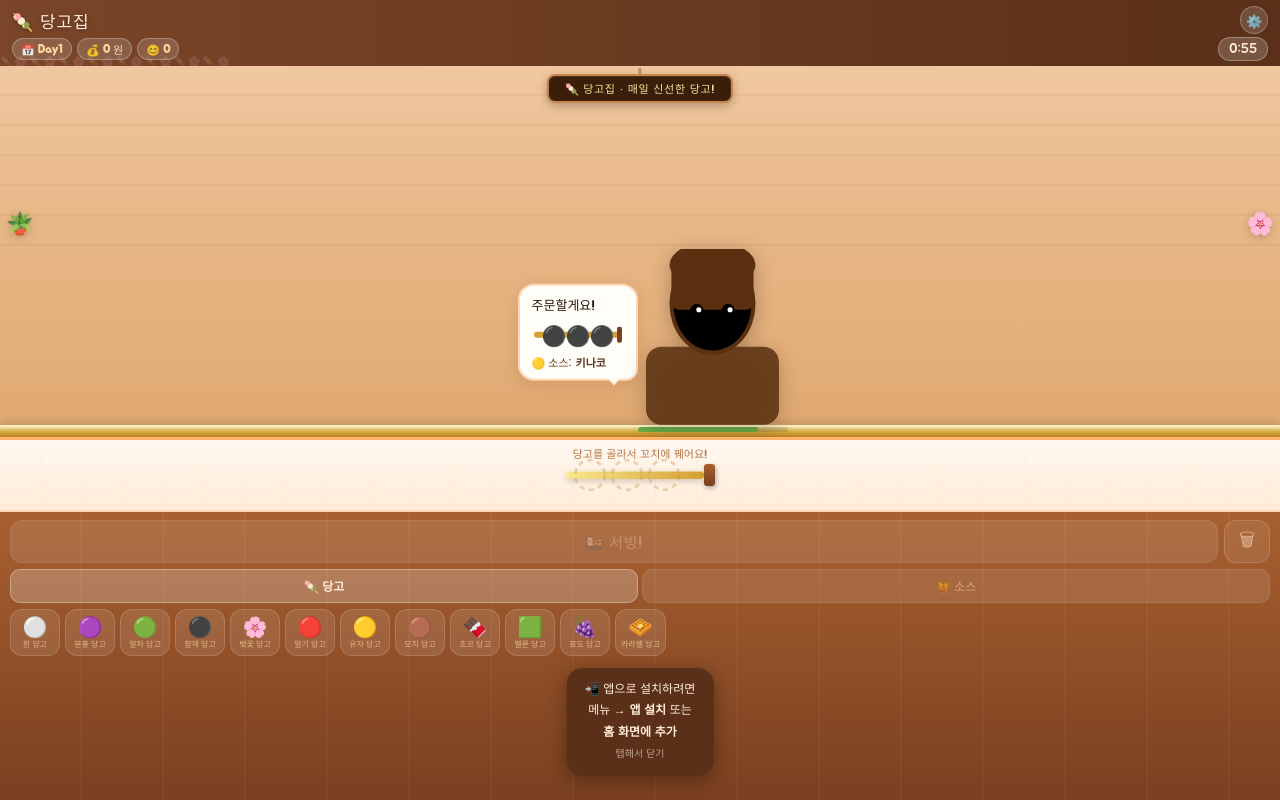
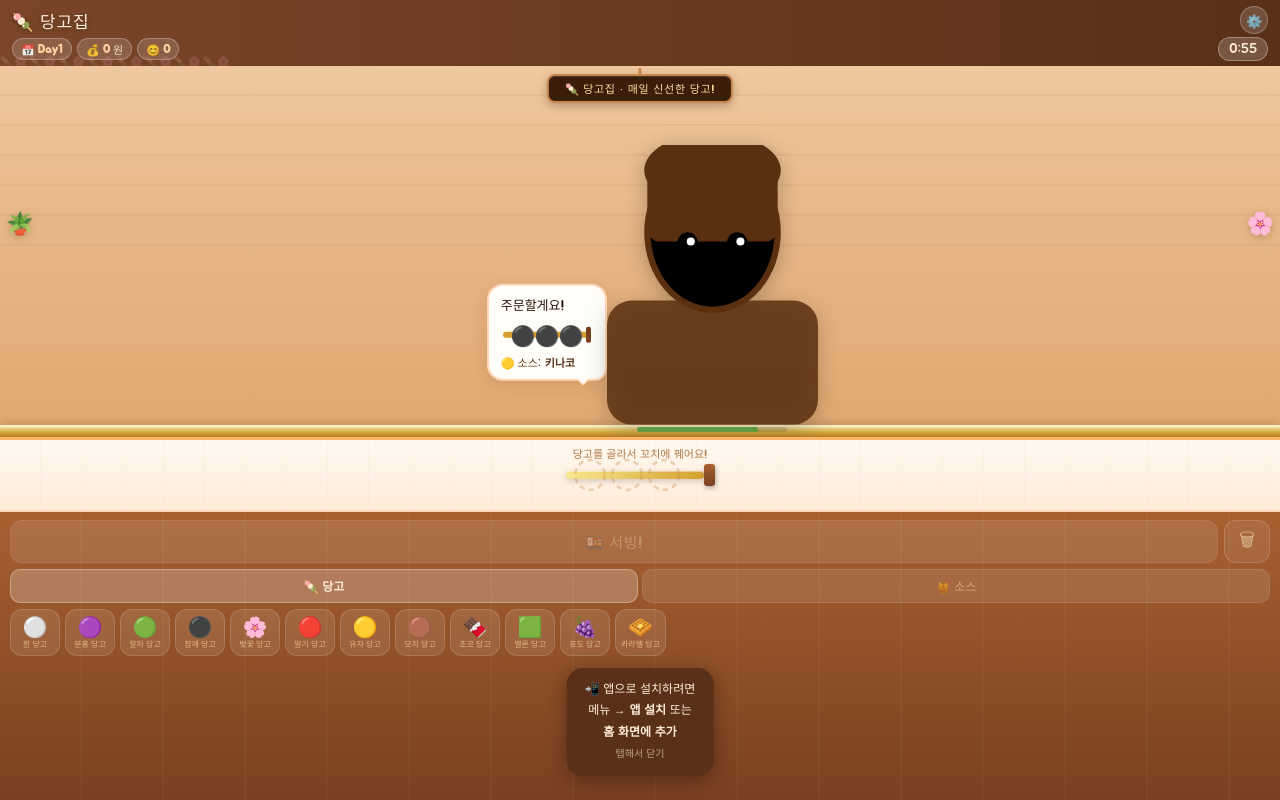
Before and after one commit to lemonpie601/sushi, a plain HTML site: page dango.html in a window 1280 px wide. Drawn offline with Linux system fonts and the light colour scheme.

Commit message:
Update dango.html

```diff
--- a/dango.html
+++ b/dango.html
@@ -188,7 +188,7 @@ body{
 #cust-wrap{display:flex;flex-direction:column;align-items:center;}
 #cust-img{
   width:auto;
-  height: clamp(120px, 22dvh, 50dvh);
+  height: clamp(120px, 35dvh, 45dvh);
   object-fit:contain;object-position:center bottom;
   display:block;
   filter:drop-shadow(0 4px 10px rgba(0,0,0,.25));
```
